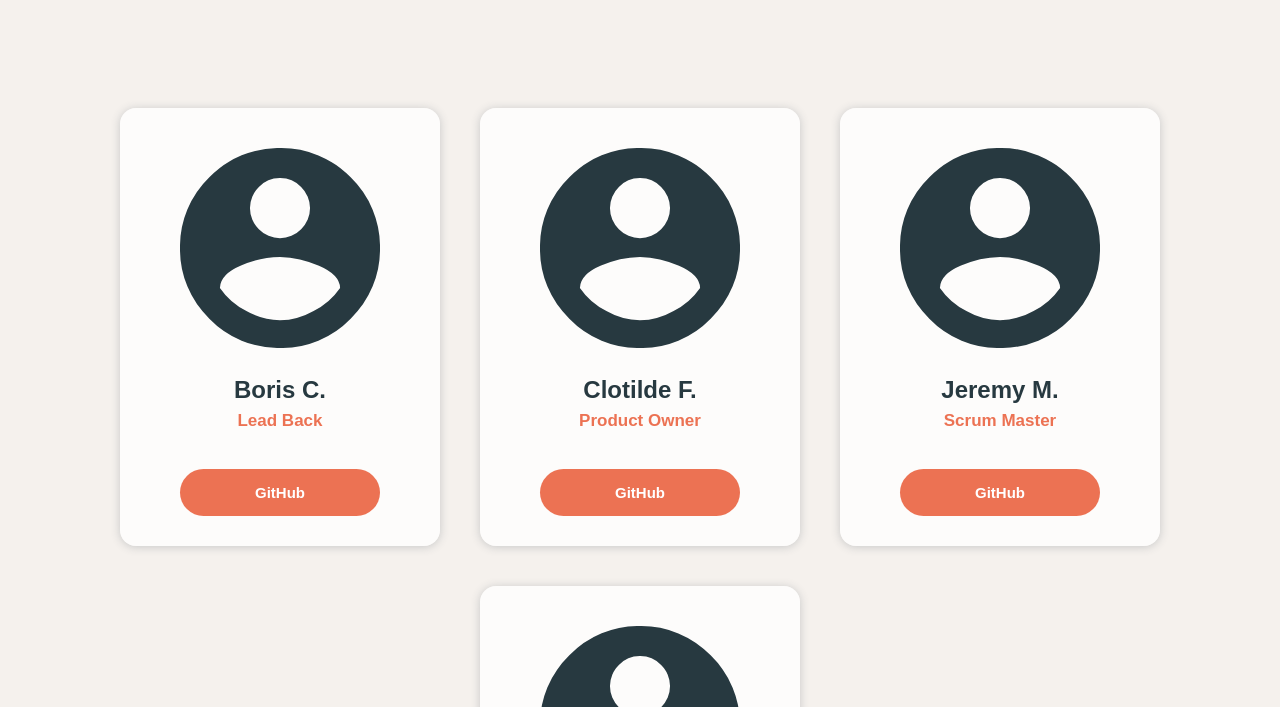
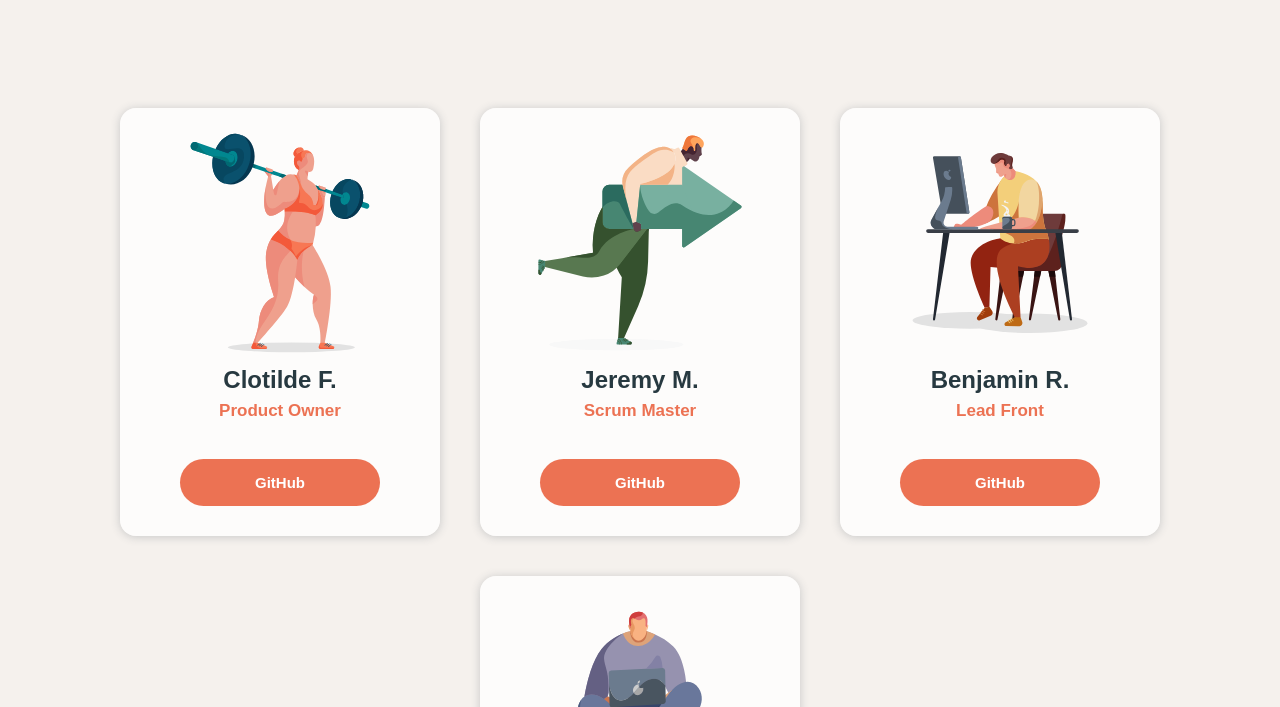
Before and after one commit to benjamin-russo/Fairplay, a React app in the folder frontend/: page /equipe in a window 1280 px wide. Shown: the part 93-800 px from the top of the page. Built offline with nearby package versions, Linux system fonts and the light colour scheme.

Commit message:
illustrations on team page

```diff
--- a/frontend/src/components/Error404/style.scss
+++ b/frontend/src/components/Error404/style.scss
@@ -8,7 +8,7 @@
   padding: 150px 25px 310px 25px;
   background-image: url('src/assets/images/bg_error404.svg');
   background-repeat: no-repeat;
-  background-position: center right -70px;
+  background-position: center right -50px;
   background-size: max(280px + 25%);
 }
 
--- a/frontend/src/components/Team/index.js
+++ b/frontend/src/components/Team/index.js
@@ -1,5 +1,8 @@
 import React from 'react';
-import memberImg from 'src/assets/icons/account_circle.svg';
+import Clotilde from 'src/assets/images/Clotilde.svg';
+import Jérémy from 'src/assets/images/Jérémy.svg';
+import Benjamin from 'src/assets/images/Benjamin.svg';
+import Boris from 'src/assets/images/Boris.svg';
 
 import './style.scss';
 
@@ -7,30 +10,30 @@ const Team = () => {
   return (
     <main className="mainMember">
       <article className="member">
-        <img className="member__img" src={memberImg} />
-        <h1 className="member__name">Boris C.</h1>
-        <p className="member__role">Lead Back</p>
-        <a href="#"><button type="button" className="member__github">GitHub</button></a>
-      </article>
-
-      <article className="member">
-        <img className="member__img" src={memberImg}/>
+        <img className="member__img" src={Clotilde}/>
         <h1 className="member__name">Clotilde F.</h1>
         <p className="member__role">Product Owner</p>
         <a href="#"><button type="button" className="member__github">GitHub</button></a>
       </article>
 
       <article className="member">
-        <img className="member__img" src={memberImg}/>
+        <img className="member__img" src={Jérémy}/>
         <h1 className="member__name">Jeremy M.</h1>
         <p className="member__role">Scrum Master</p>
         <a href="#"><button type="button" className="member__github">GitHub</button></a>
       </article>
 
       <article className="member">
-        <img className="member__img" src={memberImg}/>
+        <img className="member__img" src={Benjamin}/>
         <h1 className="member__name">Benjamin R.</h1>
         <p className="member__role">Lead Front</p>
+        <a href="#"><button type="button" className="member__github">GitHub</button></a>
+      </article>
+
+      <article className="member">
+        <img className="member__img" src={Boris} />
+        <h1 className="member__name">Boris C.</h1>
+        <p className="member__role">Lead Back</p>
         <a href="#"><button type="button" className="member__github">GitHub</button></a>
       </article>
     </main>
--- a/frontend/src/components/Team/style.scss
+++ b/frontend/src/components/Team/style.scss
@@ -22,9 +22,8 @@
 
   &__img {
     object-fit: contain;
-    width: 200px;
-    margin: 30px 0;
-
+    width: 250px;
+    margin-bottom: 20px 40px;
   }
 
   &__name {
```
Also changed, not shown: frontend/src/assets/images/Benjamin.svg (added), frontend/src/assets/images/Boris.svg (added), frontend/src/assets/images/Clotilde.svg (added), frontend/src/assets/images/Jérémy.svg (added).
